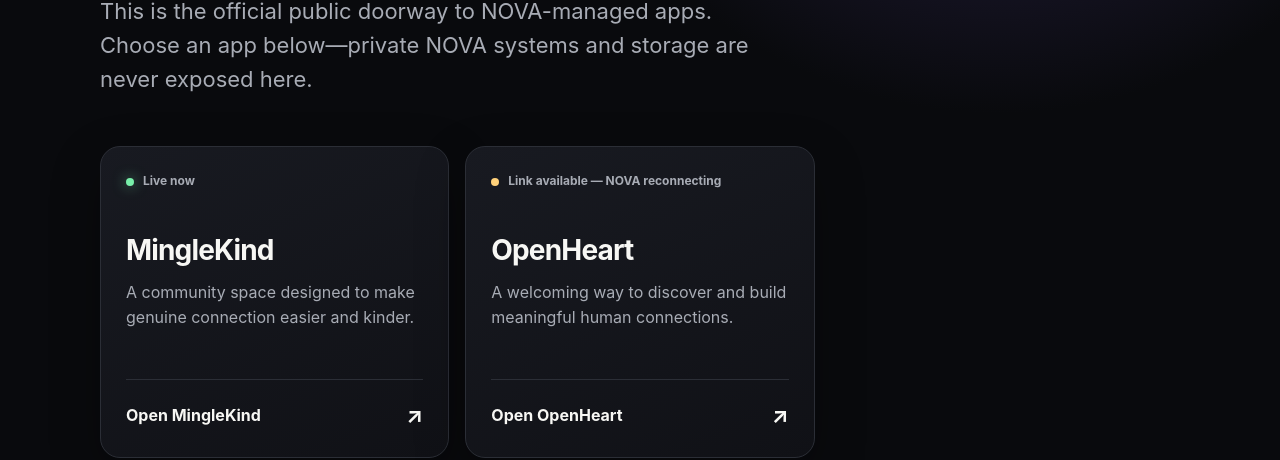
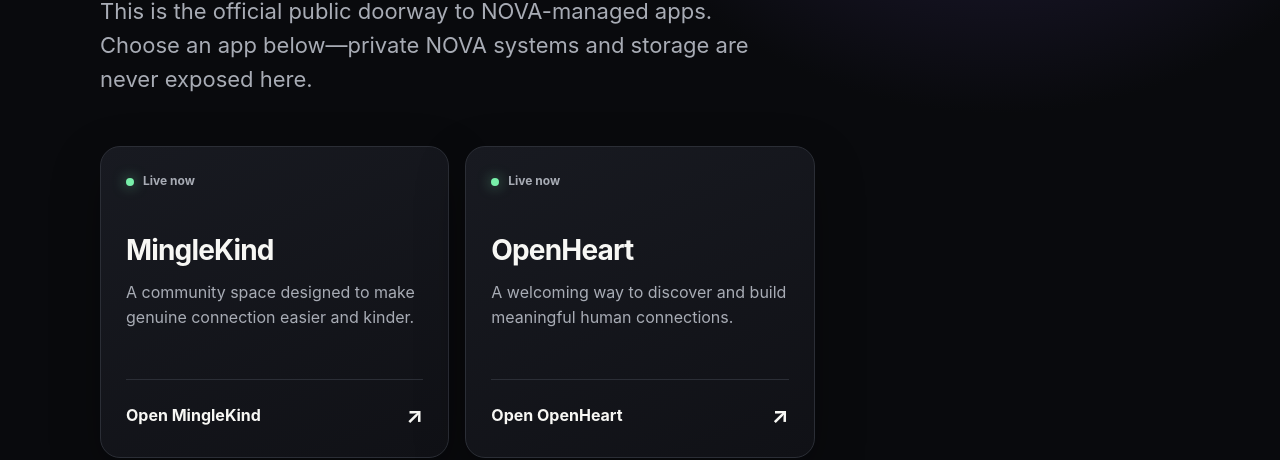
Before and after one commit to legitpdfufile-wq/nova-web, a plain HTML site: page index.html in a window 1280 px wide. Shown: the part 361-821 px from the top of the page. Drawn offline with Linux system fonts and the light colour scheme.

Commit message:
NOVA: refresh public app links

```diff
--- a/index.html
+++ b/index.html
@@ -25,7 +25,7 @@ h2{font-size:28px;letter-spacing:-.03em;margin:38px 0 8px}.card p{color:var(--mu
 <section class="grid" aria-label="Public apps"><article class="card"><div class="status live"><span></span>Live now</div>
             <h2>MingleKind</h2><p>A community space designed to make genuine connection easier and kinder.</p>
             <a class="open" href="https://minglekind-community.fvf557cynh.chatgpt.site" rel="noopener noreferrer">Open MingleKind<b aria-hidden="true">↗</b></a></article>
-<article class="card"><div class="status repairing"><span></span>Link available — NOVA reconnecting</div>
+<article class="card"><div class="status live"><span></span>Live now</div>
             <h2>OpenHeart</h2><p>A welcoming way to discover and build meaningful human connections.</p>
             <a class="open" href="https://costa-infectious-rod-nottingham.trycloudflare.com" rel="noopener noreferrer">Open OpenHeart<b aria-hidden="true">↗</b></a></article></section>
 <footer><span><strong>NOVA</strong> monitors approved public links and repairs them when needed.</span><span>Public apps only · No private storage access</span></footer></main></body></html>
```
